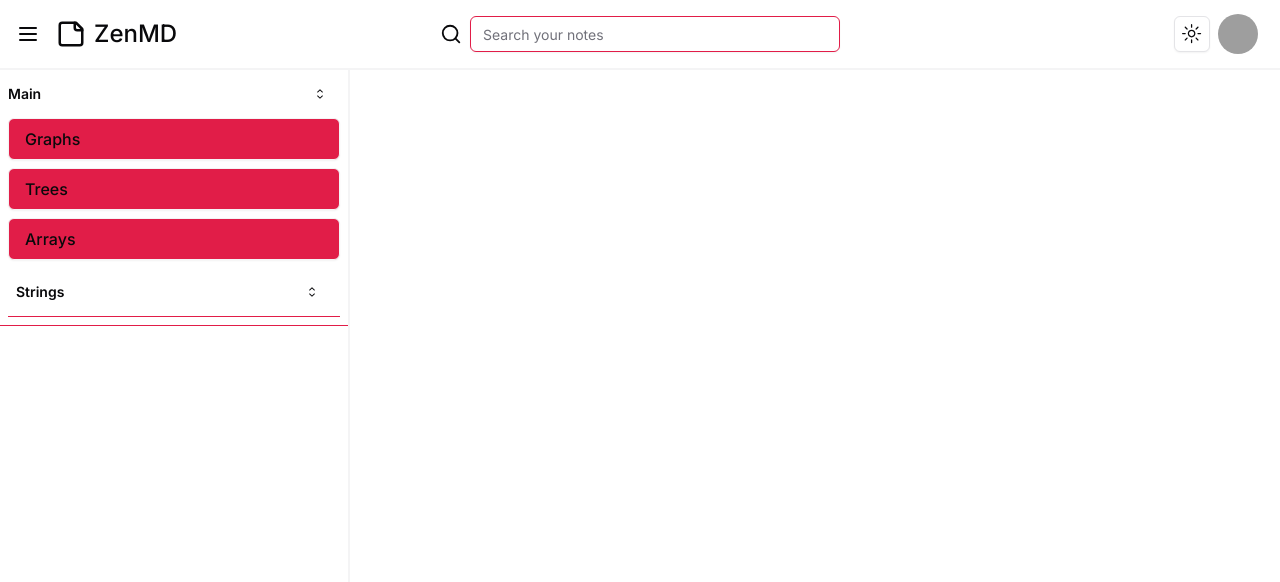
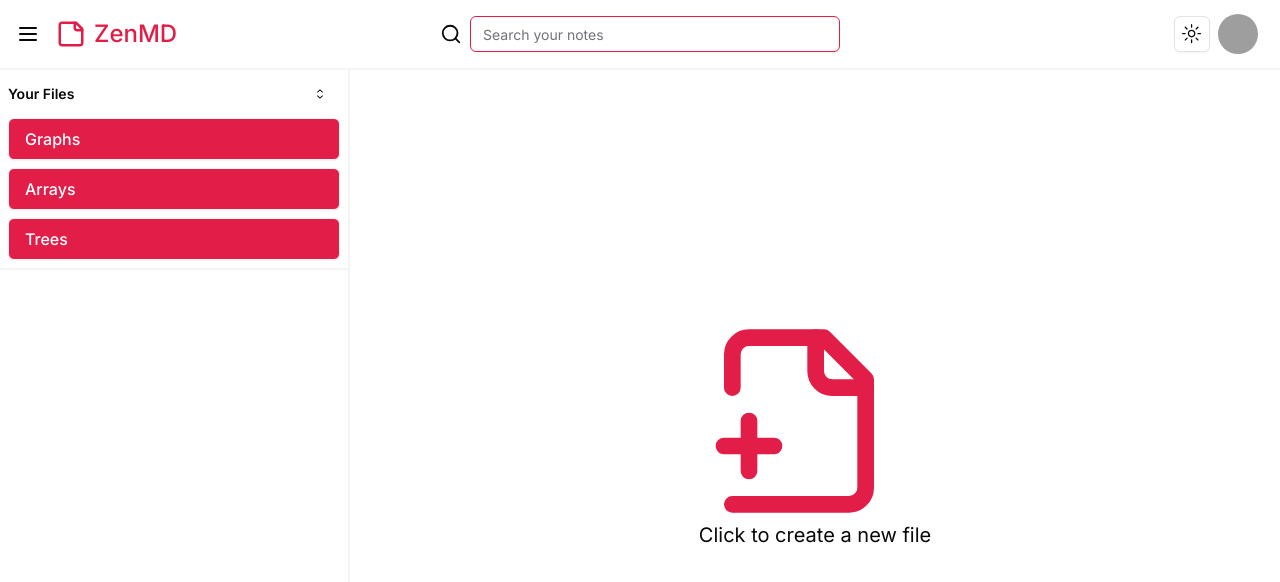
Before and after one commit to heyyakash/zenmd, a Next.js app in the folder frontend/: page /dashboard in a window 1280 px wide. Both pictures are taken after a click on the button "Toggle". Shown: the top 582 px of the page. Built offline with nearby package versions, Linux system fonts and the light colour scheme; grey boxes are pictures that could not be loaded.

Commit message:
added sheet to the main page

```diff
--- a/frontend/components/aside/Aside.tsx
+++ b/frontend/components/aside/Aside.tsx
@@ -3,65 +3,37 @@
 import { Button } from '../ui/button'
 import { CaretSortIcon } from '@radix-ui/react-icons'
 interface File {
-    type: "File";
     id: string;
     name: string;
-  }
-
-  interface Folder {
-    type: "Folder";
-    id: string;
-    name: string;
-    content: (File | Folder)[];
-  }
+}
 
 const Aside = () => {
 
+    const files = [
+        {
+            id:"1",
+            name:"Graphs"
+        },
+        {
+            id:"2",
+            name:"Arrays"
+        },
+        {
+            id:"3",
+            name:"Trees"
+        },
+    ]
 
-      const tree: Folder[] = [
-        {
-          type: "Folder",
-          name: "Main",
-          id: "0",
-          content: [
-            { type: "File", id: "1", name: "Graphs" },
-            { type: "File", id: "2", name: "Trees" },
-            { type: "File", id: "3", name: "Arrays" },
-            {
-              type: "Folder",
-              id: "4",
-              name: "Strings",
-              content: [
-                { name: "Slicing", id: "5", type: "File" },
-                {
-                    type: "Folder",
-                    id: "4",
-                    name: "Strings",
-                    content: [
-                      { name: "Slicingdsjdksjafkldjfkladjfkldjkfjadskfjkldjkl", id: "5", type: "File" }
-                    ]
-                  }
-              ]
-            }
-          ]
-        }
-      ];
     return (
-        <aside className='w-[350px] h-full border-r-2 border-secondary'>
-            {tree.map((object) => {
-
-                return (
-                    <CollapsibleBar heading={object.name} list={object.content} />
-                )
-
-            })}
+        <aside className='max-w-[350px] w-full h-full border-r-2 border-secondary'>
+            <CollapsibleBar heading = "Your Files" list = {files} />
         </aside>
     )
 }
 
 interface CollapsibleBarProps {
     heading: String
-    list: (File | Folder)[]
+    list: (File)[]
     extraClasses?: string
 }
 
@@ -71,7 +43,7 @@
         <Collapsible
             open={isOpen}
             onOpenChange={setIsOpen}
-            className=" border-b border-b-primary w-full space-y-2 p-2"
+            className=" border-b-2 border-secondary w-full space-y-2 p-2"
         >
             <div className="flex items-center justify-between space-x-4 ">
                 <h4 className="text-sm font-semibold">
@@ -86,11 +58,8 @@
             </div>
             <CollapsibleContent className="space-y-2 ">
                 {props.list.map((x) => {
-                    if(x.type==="Folder" && x.content){
-                        return <CollapsibleBar heading={x.name} list={x.content} />
-                    }
                     return (
-                        <div className="rounded-md bg-primary border truncate  border-secondary hover:border-primary cursor-pointer  px-4 py-2  text-md font-medium shadow-sm">
+                        <div className="rounded-md bg-primary border truncate ... text-white dark:text-black  border-secondary hover:border-primary cursor-pointer  px-4 py-2  text-md font-medium shadow-sm">
                             {x.name}
                         </div>
 
--- a/frontend/components/editor/Editor.tsx
+++ b/frontend/components/editor/Editor.tsx
@@ -13,7 +13,7 @@
                     autoFocus
                     value={value}
                     onChange={(e) => setValue(e.target.value)}
-                    className='w-full p-10 bg-secondary outline-none h-full font-inter text-xl'
+                    className='w-full p-10 bg-gray-100 dark:bg-black outline-none border-r-2 border-secondary h-full font-inter text-xl'
                     placeholder='Enter markdown here'
                 >
 
--- a/frontend/components/layout/Layout.tsx
+++ b/frontend/components/layout/Layout.tsx
@@ -26,7 +26,7 @@
 
                 <div className='flex items-center gap-4 w-full'>
                     <Menu cursor={"pointer"} />
-                    <div className="flex gap-2 items-center  text-[1.5rem] font-medium ">
+                    <div className="flex gap-2 items-center text-primary text-[1.5rem] font-medium ">
                         <StickyNote size={"30px"} /> ZenMD
                     </div>
                 </div>
--- /dev/null
+++ b/frontend/components/main/Main.tsx
@@ -0,0 +1,37 @@
+import { FilePlus2 } from "lucide-react"
+import {
+  Sheet,
+  SheetContent,
+  SheetDescription,
+  SheetHeader,
+  SheetTitle,
+  SheetTrigger,
+} from "@/components/ui/sheet"
+
+
+const Main = () => {
+  return (
+    <>
+      <div className='flex items-center flex-col gap-3 justify-center w-full h-full'>
+        <Sheet>
+          <SheetTrigger>
+            <FilePlus2 size={"200px"} className='text-primary' />
+            <h2 className='text-xl '>Click to create a new file</h2>
+          </SheetTrigger>
+          <SheetContent className="border-none">
+            <SheetHeader>
+              <SheetTitle>Create a New File</SheetTitle>
+              <SheetDescription>
+                This action cannot be undone. This will permanently delete your account
+                and remove your data from our servers.
+              </SheetDescription>
+            </SheetHeader>
+          </SheetContent>
+        </Sheet>
+
+      </div>
+    </>
+  )
+}
+
+export default Main
--- /dev/null
+++ b/frontend/components/ui/sheet.tsx
@@ -0,0 +1,138 @@
+import * as React from "react"
+import * as SheetPrimitive from "@radix-ui/react-dialog"
+import { cva, type VariantProps } from "class-variance-authority"
+import { X } from "lucide-react"
+
+import { cn } from "@/lib/utils"
+
+const Sheet = SheetPrimitive.Root
+
+const SheetTrigger = SheetPrimitive.Trigger
+
+const SheetClose = SheetPrimitive.Close
+
+const SheetPortal = SheetPrimitive.Portal
+
+const SheetOverlay = React.forwardRef<
+  React.ElementRef<typeof SheetPrimitive.Overlay>,
+  React.ComponentPropsWithoutRef<typeof SheetPrimitive.Overlay>
+>(({ className, ...props }, ref) => (
+  <SheetPrimitive.Overlay
+    className={cn(
+      "fixed inset-0 z-50 bg-black/80  data-[state=open]:animate-in data-[state=closed]:animate-out data-[state=closed]:fade-out-0 data-[state=open]:fade-in-0",
+      className
+    )}
+    {...props}
+    ref={ref}
+  />
+))
+SheetOverlay.displayName = SheetPrimitive.Overlay.displayName
+
+const sheetVariants = cva(
+  "fixed z-50 gap-4 bg-background p-6 shadow-lg transition ease-in-out data-[state=open]:animate-in data-[state=closed]:animate-out data-[state=closed]:duration-300 data-[state=open]:duration-500",
+  {
+    variants: {
+      side: {
+        top: "inset-x-0 top-0 border-b data-[state=closed]:slide-out-to-top data-[state=open]:slide-in-from-top",
+        bottom:
+          "inset-x-0 bottom-0 border-t data-[state=closed]:slide-out-to-bottom data-[state=open]:slide-in-from-bottom",
+        left: "inset-y-0 left-0 h-full w-3/4 border-r data-[state=closed]:slide-out-to-left data-[state=open]:slide-in-from-left sm:max-w-sm",
+        right:
+          "inset-y-0 right-0 h-full w-3/4  border-l data-[state=closed]:slide-out-to-right data-[state=open]:slide-in-from-right sm:max-w-sm",
+      },
+    },
+    defaultVariants: {
+      side: "right",
+    },
+  }
+)
+
+interface SheetContentProps
+  extends React.ComponentPropsWithoutRef<typeof SheetPrimitive.Content>,
+    VariantProps<typeof sheetVariants> {}
+
+const SheetContent = React.forwardRef<
+  React.ElementRef<typeof SheetPrimitive.Content>,
+  SheetContentProps
+>(({ side = "right", className, children, ...props }, ref) => (
+  <SheetPortal>
+    <SheetOverlay />
+    <SheetPrimitive.Content
+      ref={ref}
+      className={cn(sheetVariants({ side }), className)}
+      {...props}
+    >
+      {children}
+      <SheetPrimitive.Close className="absolute right-4 top-4 rounded-sm opacity-70 ring-offset-background transition-opacity hover:opacity-100 focus:outline-none focus:ring-2 focus:ring-ring focus:ring-offset-2 disabled:pointer-events-none data-[state=open]:bg-secondary">
+        <X className="h-4 w-4" />
+        <span className="sr-only">Close</span>
+      </SheetPrimitive.Close>
+    </SheetPrimitive.Content>
+  </SheetPortal>
+))
+SheetContent.displayName = SheetPrimitive.Content.displayName
+
+const SheetHeader = ({
+  className,
+  ...props
+}: React.HTMLAttributes<HTMLDivElement>) => (
+  <div
+    className={cn(
+      "flex flex-col space-y-2 text-center sm:text-left",
+      className
+    )}
+    {...props}
+  />
+)
+SheetHeader.displayName = "SheetHeader"
+
+const SheetFooter = ({
+  className,
+  ...props
+}: React.HTMLAttributes<HTMLDivElement>) => (
+  <div
+    className={cn(
+      "flex flex-col-reverse sm:flex-row sm:justify-end sm:space-x-2",
+      className
+    )}
+    {...props}
+  />
+)
+SheetFooter.displayName = "SheetFooter"
+
+const SheetTitle = React.forwardRef<
+  React.ElementRef<typeof SheetPrimitive.Title>,
+  React.ComponentPropsWithoutRef<typeof SheetPrimitive.Title>
+>(({ className, ...props }, ref) => (
+  <SheetPrimitive.Title
+    ref={ref}
+    className={cn("text-lg font-semibold text-foreground", className)}
+    {...props}
+  />
+))
+SheetTitle.displayName = SheetPrimitive.Title.displayName
+
+const SheetDescription = React.forwardRef<
+  React.ElementRef<typeof SheetPrimitive.Description>,
+  React.ComponentPropsWithoutRef<typeof SheetPrimitive.Description>
+>(({ className, ...props }, ref) => (
+  <SheetPrimitive.Description
+    ref={ref}
+    className={cn("text-sm text-muted-foreground", className)}
+    {...props}
+  />
+))
+SheetDescription.displayName = SheetPrimitive.Description.displayName
+
+export {
+  Sheet,
+  SheetPortal,
+  SheetOverlay,
+  SheetTrigger,
+  SheetClose,
+  SheetContent,
+  SheetHeader,
+  SheetFooter,
+  SheetTitle,
+  SheetDescription,
+}
--- a/frontend/package.json
+++ b/frontend/package.json
@@ -15,6 +15,7 @@
     "@next/mdx": "^14.0.4",
     "@radix-ui/react-avatar": "^1.0.4",
     "@radix-ui/react-collapsible": "^1.0.3",
+    "@radix-ui/react-dialog": "^1.0.5",
     "@radix-ui/react-dropdown-menu": "^2.0.6",
     "@radix-ui/react-icons": "^1.3.0",
     "@radix-ui/react-label": "^2.0.2",
--- a/frontend/pages/dashboard.tsx
+++ b/frontend/pages/dashboard.tsx
@@ -1,9 +1,9 @@
+import Main from '@/components/main/Main'
+import { FilePlus2 } from 'lucide-react'
 import React from 'react'
 
 const dashboard = () => {
-  return (
-    <></>
-  )
+  return <Main />
 }
 
 export default dashboard
```
Also changed, not shown: 1 other file (tests, documents, lock files or other folders).
